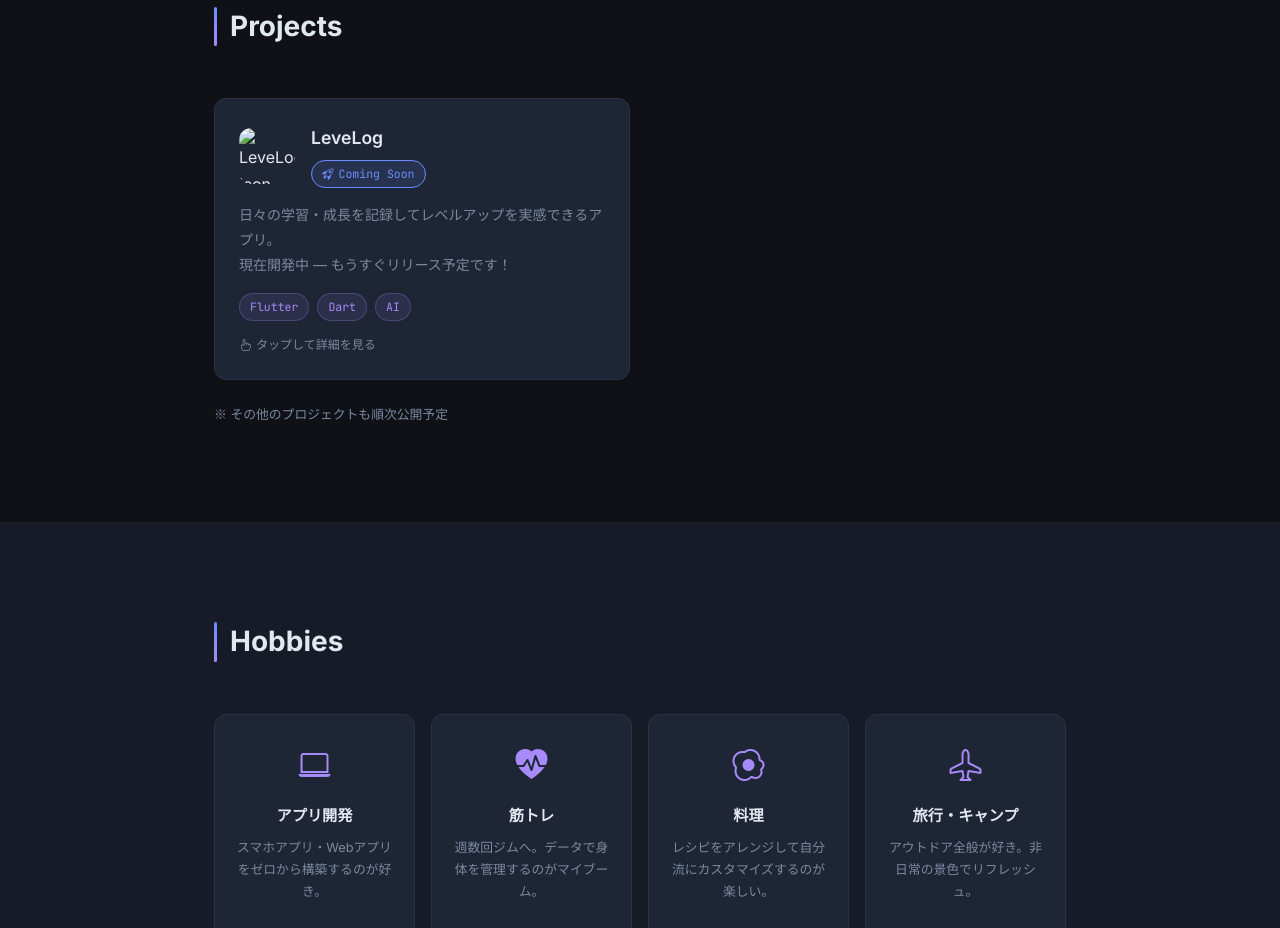
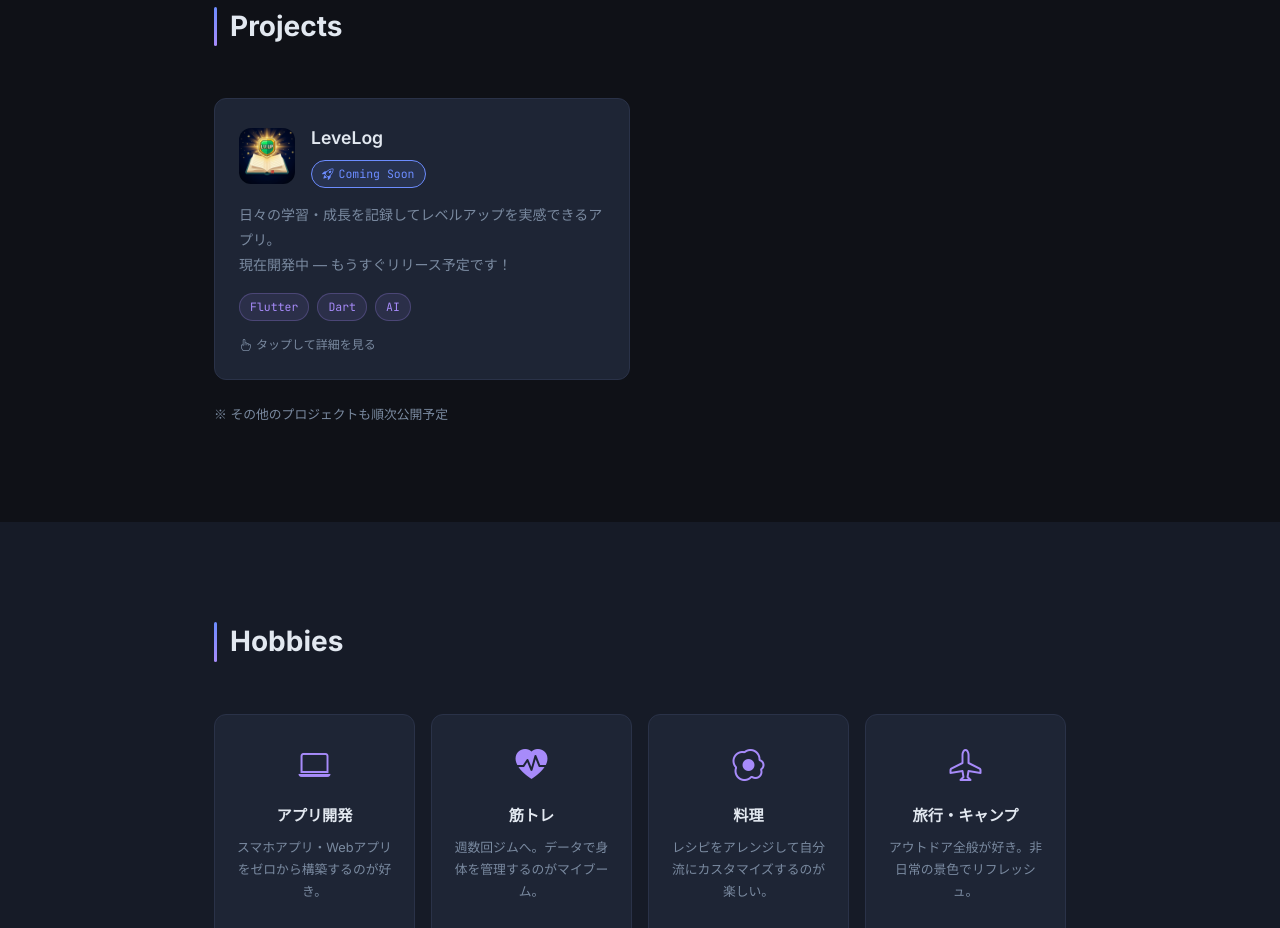
Before and after one commit to shisuto3141/myprofile, a plain HTML site: page index.html in a window 1280 px wide. Shown: the part 2118-3046 px from the top of the page. Drawn offline with nearby package versions, Linux system fonts and the light colour scheme; no server answers.

Commit message:
Fix levelog icon path in index.html

```diff
--- a/index.html
+++ b/index.html
@@ -132,7 +132,7 @@
 
         <div class="project-card project-card--clickable" data-project="levelog">
           <div class="project-card-header">
-            <img class="project-icon" src="assets/levelog_icon.png" alt="LeveLog icon" />
+            <img class="project-icon" src="assets/projects/levelog_icon.png" alt="LeveLog icon" />
             <div>
               <h3 class="project-name">LeveLog</h3>
               <span class="badge-coming"><i class="bi bi-rocket-takeoff"></i> Coming Soon</span>
```
